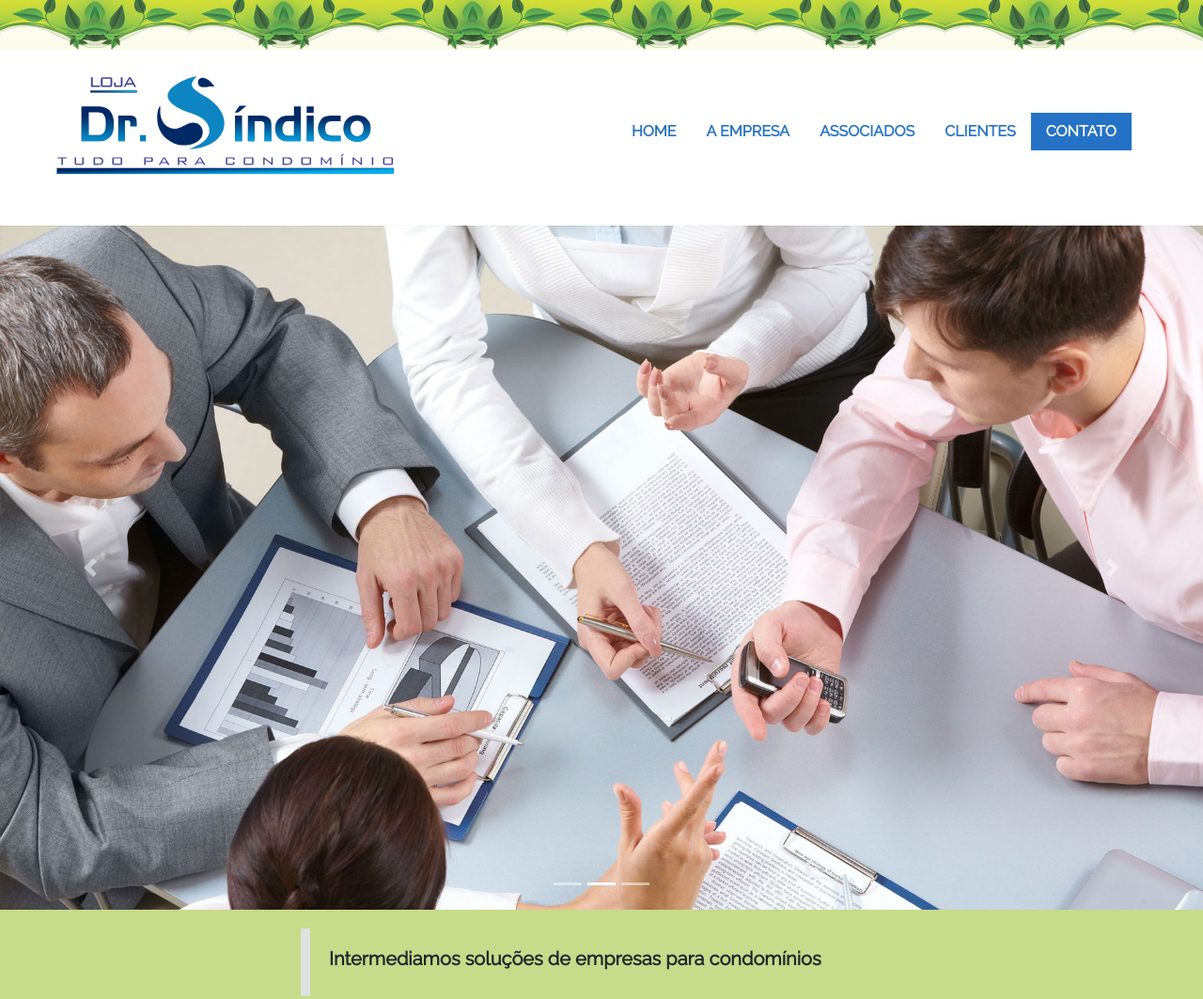
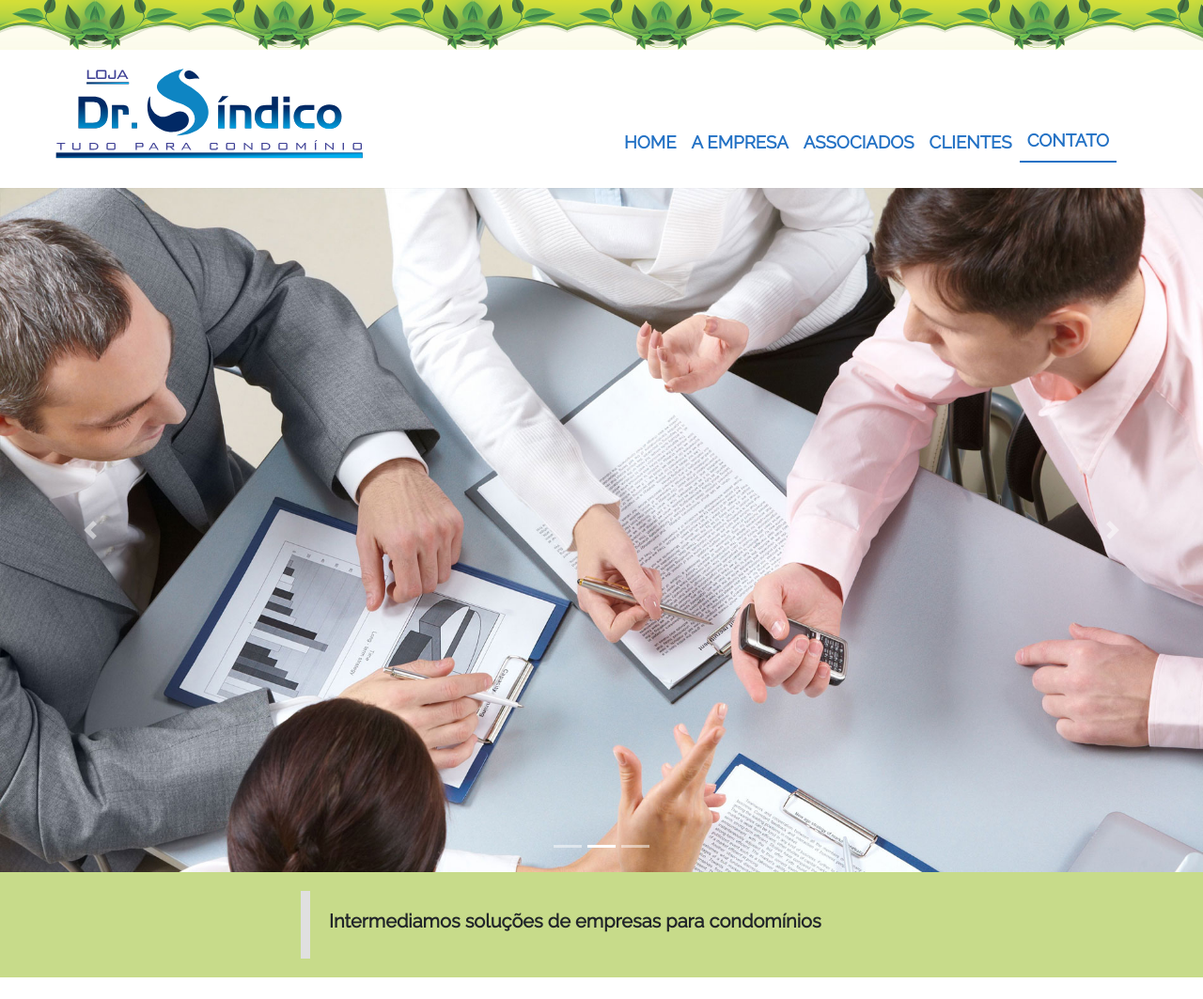
Before and after one commit to lojadrsindico/lojadrsindico, a website: page index.html in a window 1280 px wide. Shown: the top 1063 px of the page at 94% size. Drawn offline with nearby package versions, Linux system fonts and the light colour scheme.

Commit message:
ajustado topo e refeito logo ppa

```diff
--- a/css/style.css
+++ b/css/style.css
@@ -5,7 +5,7 @@ body{
 }
 
 .top{
-   height: 30vh;
+   height: 200px;
 }
 
 .top-buttons{
@@ -32,13 +32,14 @@ nav{
    display: flex;
    width: 50vw;
 }
-nav > ul.nav{
+nav > ul.navbar-nav{
    align-items: flex-end;
 }
 .nav-item > a{
    color: #2472c5;
    text-transform: uppercase;
    font-weight: bolder;
+   font-size: 14pt;
 }
 
 .nav-item > a:hover{
@@ -48,9 +49,11 @@ nav > ul.nav{
 }
 
 .nav-link.active,  .show>.nav-link{
-   background-color: #2472c5;
-   color: #fff;
+   /* background-color: #2472c5; */
+   /* color: #fff; */
    transition: 0.5s;
+   border-bottom: 2px solid #2472c5;
+
 }
 
 .fixed{
@@ -84,8 +87,8 @@ nav > ul > a{
 }
 
 .logo{
-   width: 30vw;
-   height: 35vh;
+   width: 350px;
+   height: 300px;
    transition: 0.5s;
    background-image: url('/img/logos/Dr.\ Sindico.svg');
    background-size: contain;
--- a/index.html
+++ b/index.html
@@ -14,16 +14,14 @@
 </head>
 
 <body data-spy="scroll" data-target=".navbar" data-offset="50">
-   <section class="top">
+   <header class="top">
       <div class="top-buttons">
          <button id="chat">Atendimento via chat</button>
       </div>
       <div class="top-site">
-         <div class="logo">
-            <!-- <img class="card-img-top" src="http://placehold.it/352x200" alt="Card image cap"> -->
-         </div>
-         <nav class="navbar navbar-expand-xl">
-            <ul class="nav justify-content-end">
+         <div class="logo"></div>
+         <nav class="navbar navbar-expand-md">
+            <ul class="navbar-nav">
                <li class="nav-item">
                   <a href="#home" class="nav-link">Home</a>
                </li>
@@ -42,7 +40,7 @@
             </ul>
          </nav>
       </div>
-   </section>
+   </header>
    <section class="slideshow" id="home">
       <article class="panel">
          <div id="carouselExampleIndicators" class="carousel slide" data-ride="carousel">
@@ -179,7 +177,7 @@
             </div>
             <div class="col-lg-3 col-md-4 col-xs-6">
                <a href="#" class="d-block mb-4 h-100">
-                  <img class="img-fluid img-thumbnail" src="img/logos/ppa.png" alt="">
+                  <img class="img-fluid img-thumbnail" src="img/logos/ppa.svg" alt="">
                </a>
             </div>
             <div class="col-lg-3 col-md-4 col-xs-6">
@@ -235,8 +233,8 @@
    <!-- jQuery first, then Popper.js, then Bootstrap JS -->
    <script src="https://code.jquery.com/jquery-3.2.1.slim.min.js" integrity="sha384-KJ3o2DKtIkvYIK3UENzmM7KCkRr/rE9/Qpg6aAZGJwFDMVNA/GpGFF93hXpG5KkN"
       crossorigin="anonymous"></script>
-   <script src="https://cdnjs.cloudflare.com/ajax/libs/popper.js/1.12.9/umd/popper.min.js" integrity="sha384-ApNbgh9B+Y1QKtv3Rn7W3mgPxhU9K/ScQsAP7hUibX39j7fakFPskvXusvfa0b4Q"
-      crossorigin="anonymous"></script>
+   <!-- <script src="https://cdnjs.cloudflare.com/ajax/libs/popper.js/1.12.9/umd/popper.min.js" integrity="sha384-ApNbgh9B+Y1QKtv3Rn7W3mgPxhU9K/ScQsAP7hUibX39j7fakFPskvXusvfa0b4Q"
+      crossorigin="anonymous"></script> -->
    <script src="https://maxcdn.bootstrapcdn.com/bootstrap/4.0.0/js/bootstrap.min.js" integrity="sha384-JZR6Spejh4U02d8jOt6vLEHfe/JQGiRRSQQxSfFWpi1MquVdAyjUar5+76PVCmYl"
       crossorigin="anonymous"></script>
    <script src="/lib/aos/dist/aos.js"></script>
```
Also changed, not shown: img/logos/ppa.png (deleted), img/logos/ppa.svg (added).
